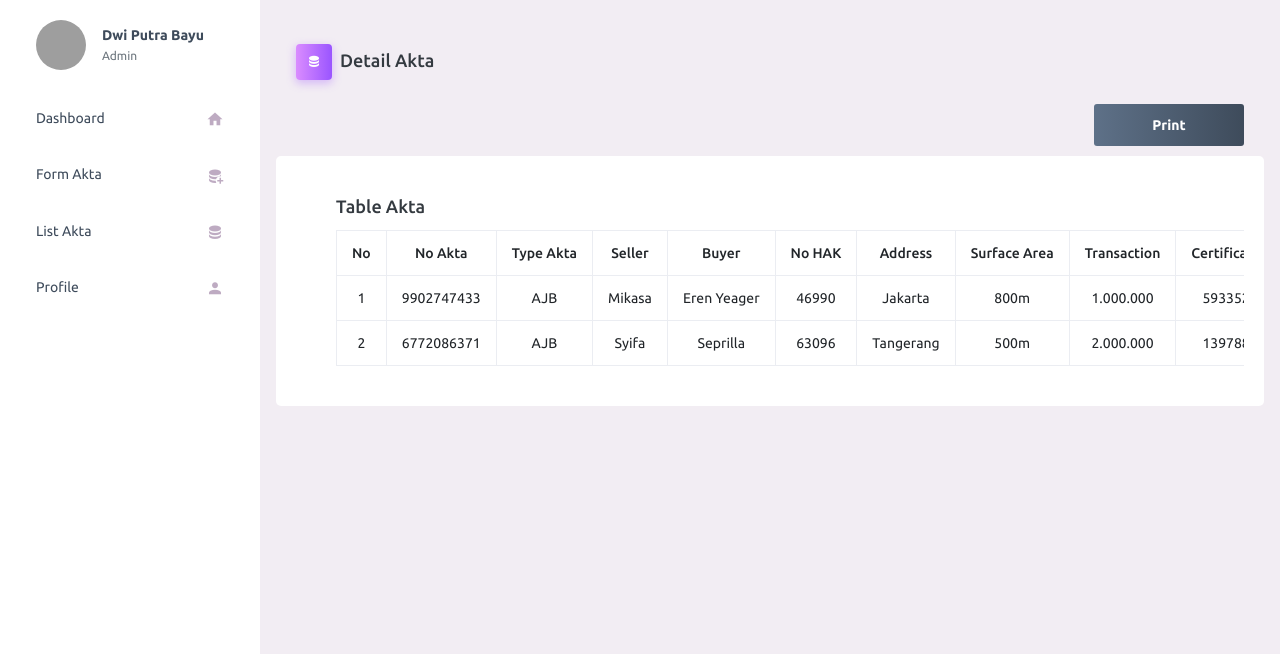
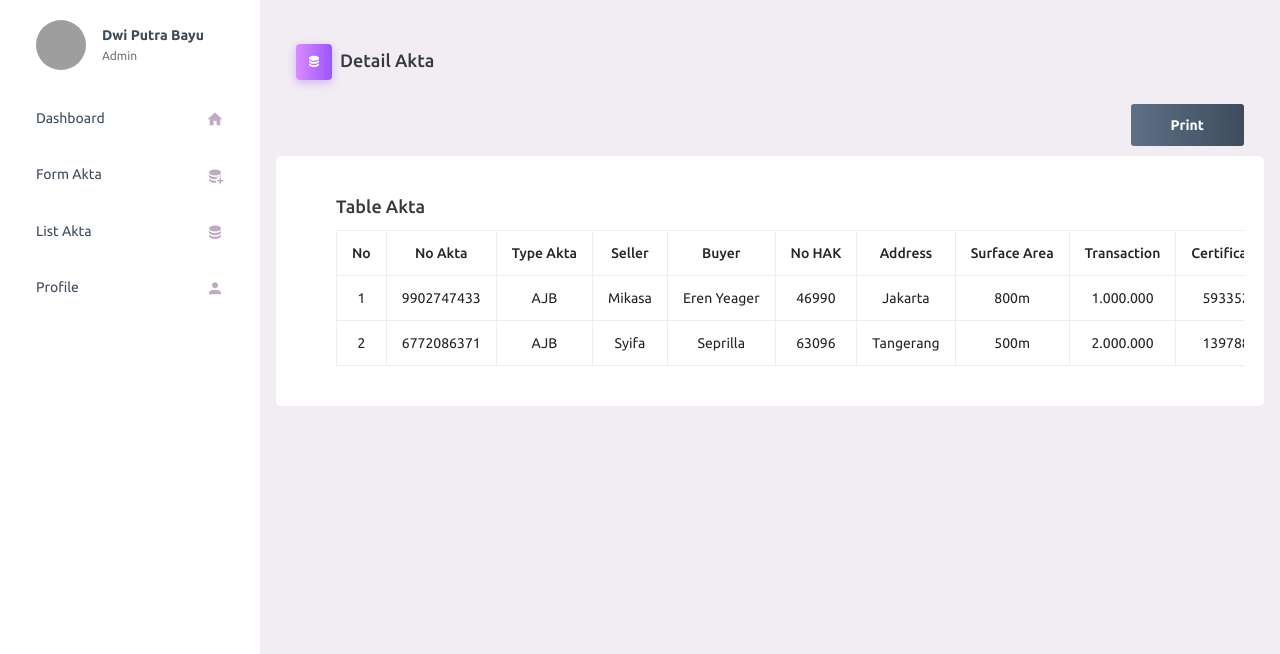
Before and after one commit to dpbayu/AktaPlus, a PHP site: page /admin/report.php?reportajb=true in a window 1280 px wide. Shown: the part 70-724 px from the top of the page. Run offline with PHP 8.4, Linux system fonts and the light colour scheme; a user stored in the database is signed in; data comes from the database, SQL or seed files in the repository; grey boxes are pictures that could not be loaded.

Commit message:
print data

```diff
--- a/admin/detailakta.php
+++ b/admin/detailakta.php
@@ -32,7 +32,7 @@ require "function.php";
                         </h3>
                     </div>
                     <div style="text-align:right; margin-bottom: 10px;">
-                        <a class="no-print" href="javascript:printDiv('print-area-1');">Print</a>
+                        <a class="no-print btn btn-gradient-dark" href="javascript:printDiv('print-area-1');">Print</a>
                     </div>
                     <div id="print-area-1" class="print-area">
                         <div class="row">
@@ -45,7 +45,7 @@ require "function.php";
                                     $query = mysqli_query($db,$sql);
                                     $data = mysqli_fetch_array($query);
                                     ?>
-                                    <table class="table table-hover">
+                                    <table class="table table-hover" border="1" cellpadding="5" cellspacing="0">
                                         <thead>
                                             <tr style="font-size: 11px; text-align:center; font-weight: 700;">
                                                 <th>No</th>
--- a/admin/report.php
+++ b/admin/report.php
@@ -34,8 +34,7 @@ require "function.php";
                         </h3>
                     </div>
                     <div style="text-align:right; margin-bottom: 10px;">
-                        <a class="no-print btn btn-gradient-dark btn-fw"
-                            href="javascript:printDiv('print-area-1');">Print</a>
+                        <a class="no-print btn btn-gradient-dark" href="javascript:printDiv('print-area-1');">Print</a>
                     </div>
                     <div id="print-area-1" class="print-area">
                         <div class="row">
@@ -47,7 +46,7 @@ require "function.php";
                                         $query = mysqli_query($db,$sql);
                                         $data = mysqli_fetch_array($query);
                                     ?>
-                                    <table class="table table-bordered">
+                                    <table class="table table-bordered" border="1" cellpadding="5" cellspacing="0">
                                         <thead>
                                             <tr style="font-size: 11px; text-align:center; font-weight: 700;">
                                                 <th>No</th>
@@ -183,8 +182,7 @@ require "function.php";
                         </h3>
                     </div>
                     <div style="text-align:right; margin-bottom: 10px;">
-                        <a class="no-print btn btn-gradient-dark btn-fw"
-                            href="javascript:printDiv('print-area-1');">Print</a>
+                        <a class="no-print btn btn-gradient-dark" href="javascript:printDiv('print-area-1');">Print</a>
                     </div>
                     <div id="print-area-1" class="print-area">
                         <div class="row">
@@ -196,7 +194,7 @@ require "function.php";
                                         $query = mysqli_query($db,$sql);
                                         $data = mysqli_fetch_array($query);
                                     ?>
-                                    <table class="table table-bordered">
+                                    <table class="table table-bordered" border="1" cellpadding="5" cellspacing="0">
                                         <thead>
                                             <tr style="font-size: 11px; text-align:center; font-weight: 700;">
                                                 <th>No</th>
@@ -269,8 +267,7 @@ require "function.php";
                         </h3>
                     </div>
                     <div style="text-align:right; margin-bottom: 10px;">
-                        <a class="no-print btn btn-gradient-dark btn-fw"
-                            href="javascript:printDiv('print-area-1');">Print</a>
+                        <a class="no-print btn btn-gradient-dark" href="javascript:printDiv('print-area-1');">Print</a>
                     </div>
                     <div id="print-area-1" class="print-area">
                         <div class="row">
@@ -282,7 +279,7 @@ require "function.php";
                                         $query = mysqli_query($db,$sql);
                                         $data = mysqli_fetch_array($query);
                                     ?>
-                                    <table class="table table-bordered">
+                                    <table class="table table-bordered" border="1" cellpadding="5" cellspacing="0">
                                         <thead>
                                             <tr style="font-size: 11px; text-align:center; font-weight: 700;">
                                                 <th>No</th>
@@ -355,8 +352,7 @@ require "function.php";
                         </h3>
                     </div>
                     <div style="text-align:right; margin-bottom: 10px;">
-                        <a class="no-print btn btn-gradient-dark btn-fw"
-                            href="javascript:printDiv('print-area-1');">Print</a>
+                        <a class="no-print btn btn-gradient-dark" href="javascript:printDiv('print-area-1');">Print</a>
                     </div>
                     <div id="print-area-1" class="print-area">
                         <div class="row">
@@ -368,7 +364,7 @@ require "function.php";
                                         $query = mysqli_query($db,$sql);
                                         $data = mysqli_fetch_array($query);
                                     ?>
-                                    <table class="table table-bordered">
+                                    <table class="table table-bordered" border="1" cellpadding="5" cellspacing="0">
                                         <thead>
                                             <tr style="font-size: 11px; text-align:center; font-weight: 700;">
                                                 <th>No</th>
@@ -441,8 +437,7 @@ require "function.php";
                         </h3>
                     </div>
                     <div style="text-align:right; margin-bottom: 10px;">
-                        <a class="no-print btn btn-gradient-dark btn-fw"
-                            href="javascript:printDiv('print-area-1');">Print</a>
+                        <a class="no-print btn btn-gradient-dark" href="javascript:printDiv('print-area-1');">Print</a>
                     </div>
                     <div id="print-area-1" class="print-area">
                         <div class="row">
@@ -454,7 +449,7 @@ require "function.php";
                                         $query = mysqli_query($db,$sql);
                                         $data = mysqli_fetch_array($query);
                                     ?>
-                                    <table class="table table-bordered">
+                                    <table class="table table-bordered" border="1" cellpadding="5" cellspacing="0">
                                         <thead>
                                             <tr style="font-size: 11px; text-align:center; font-weight: 700;">
                                                 <th>No</th>
```
Also changed, not shown: admin/login(test).php (deleted, +0 -55 lines).
